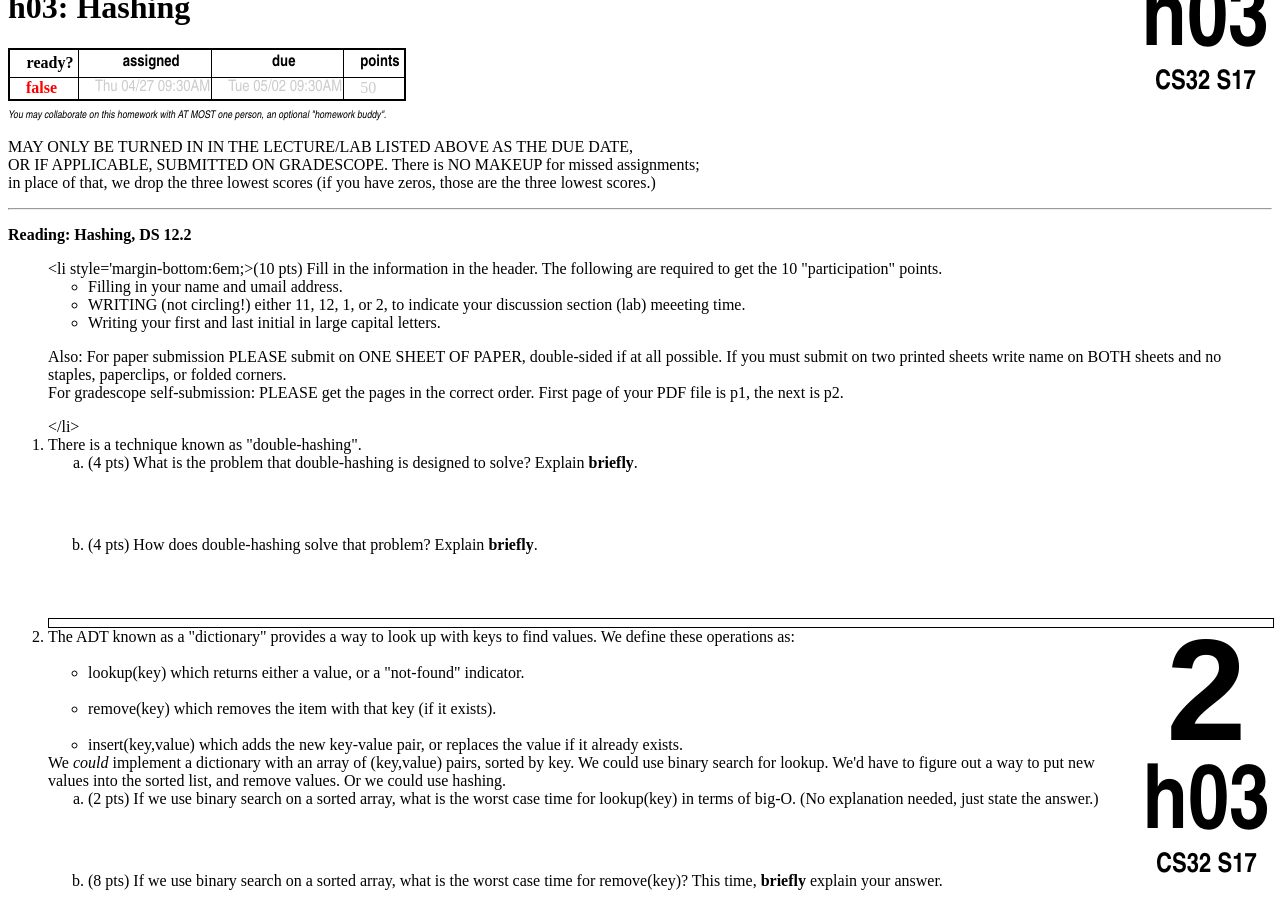
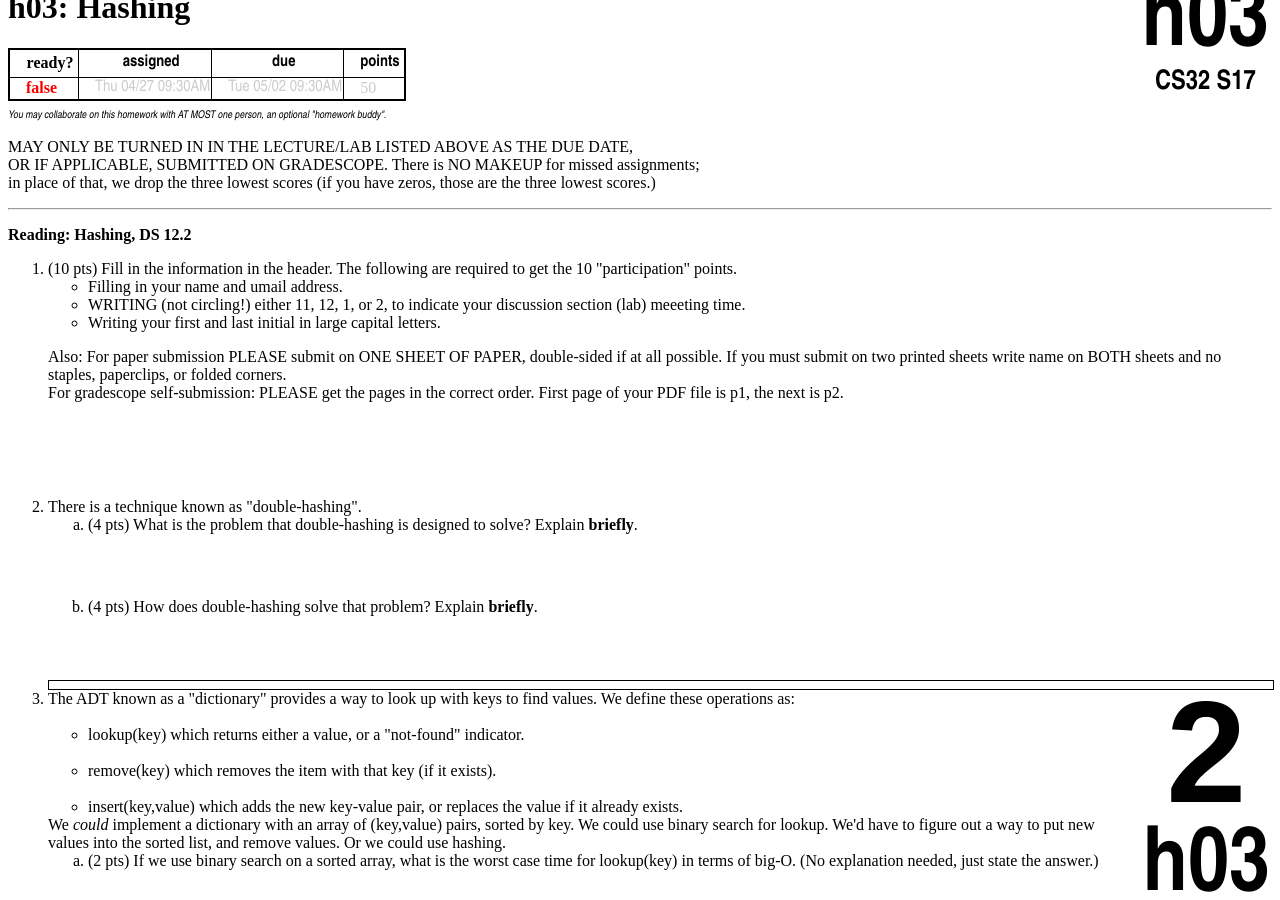
Before and after one commit to ucsb-cs32-s17/ucsb-cs32-s17.github.io, a Jekyll site: the page built from _hwk/h03.md, in a window 1280 px wide and 900 px high, scrolled down 478 px. Built offline with Jekyll 4.4.1, drawn with Linux system fonts in a browser that asks for light colours.

Commit message:
Bug fix.

```diff
--- a/_hwk/h03.md
+++ b/_hwk/h03.md
@@ -15,7 +15,7 @@ https://ucsb-cs32-s17.github.io/hwk/h03/
 
 <ol start="1">
 
-<li style='margin-bottom:6em;>(10 pts) Fill in the information in the header. The following are required to get the 10 "participation" points.
+<li style='margin-bottom:6em'>(10 pts) Fill in the information in the header. The following are required to get the 10 "participation" points.
     <ul>
     <li>Filling in your name and umail address.<br /></li>
     <li>WRITING (not circling!) either 11, 12, 1, or 2, to indicate your discussion section (lab) meeeting time.<br /></li>
```
